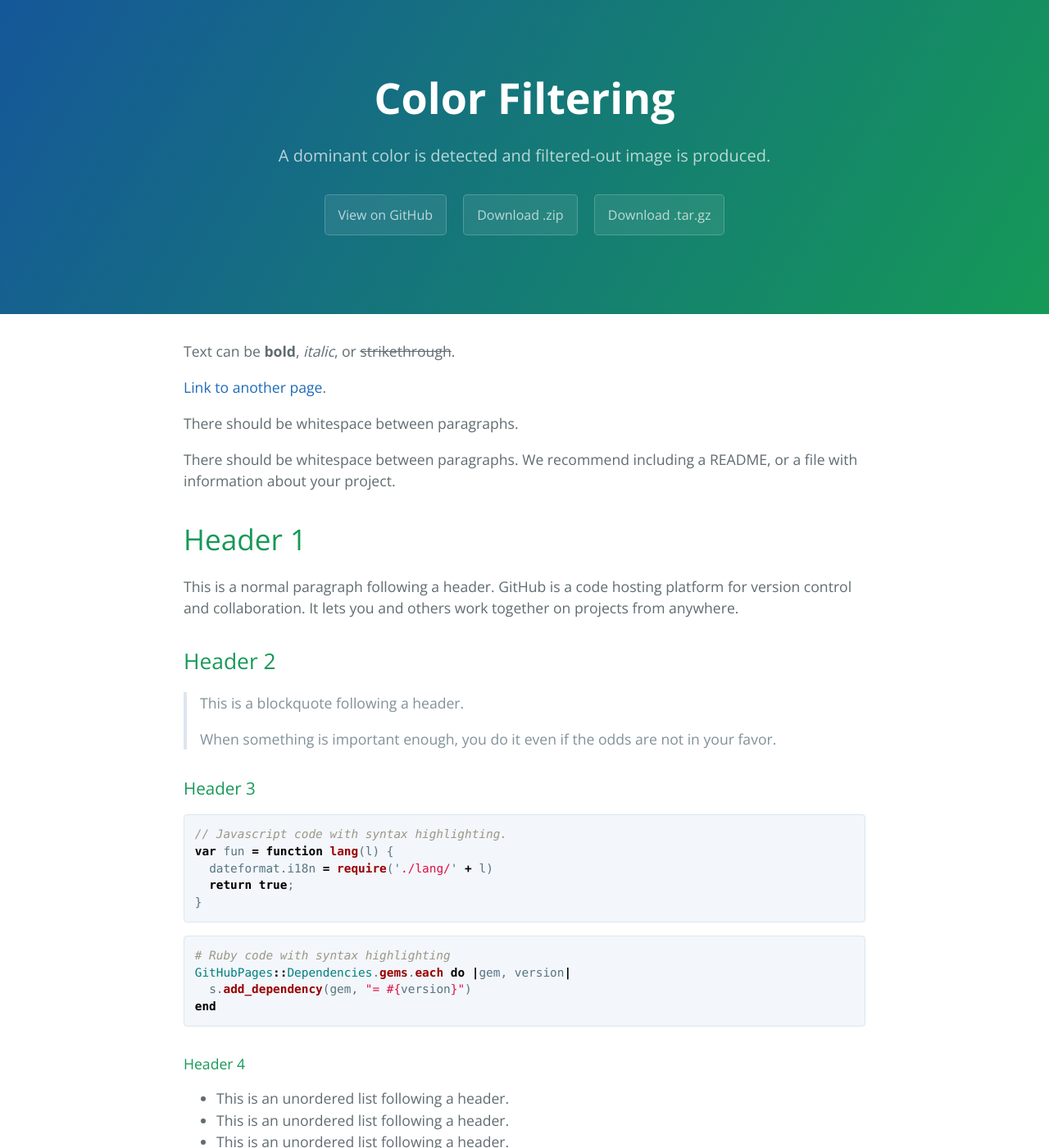
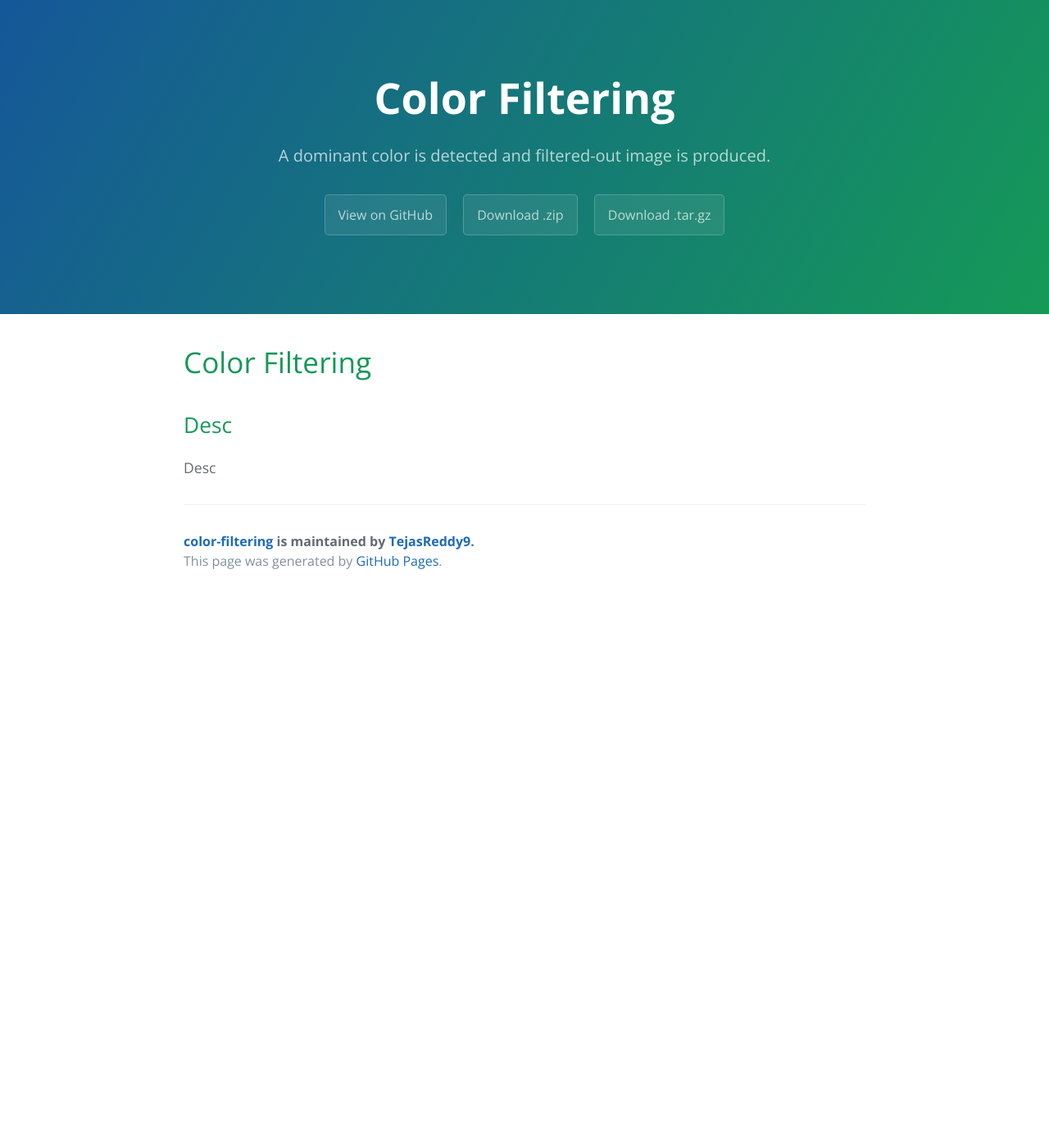
Before and after one commit to TejasReddy9/color-filtering, a Jekyll site: the page built from docs/index.md, in a window 1280 px wide and 1400 px high. Shown: the whole window at 82% size. Built offline with Jekyll 4.4.1, drawn with Linux system fonts in a browser that asks for light colours; our own code applies the rules of GitHub Pages for plain Markdown files; some of the changed text lies outside the part shown.

Commit message:
Update index.md

````diff
--- a/docs/index.md
+++ b/docs/index.md
@@ -2,122 +2,7 @@
 layout: default
 ---
 
-Text can be **bold**, _italic_, or ~~strikethrough~~.
+# Color Filtering
 
-[Link to another page](./another-page.html).
-
-There should be whitespace between paragraphs.
-
-There should be whitespace between paragraphs. We recommend including a README, or a file with information about your project.
-
-# Header 1
-
-This is a normal paragraph following a header. GitHub is a code hosting platform for version control and collaboration. It lets you and others work together on projects from anywhere.
-
-## Header 2
-
-> This is a blockquote following a header.
->
-> When something is important enough, you do it even if the odds are not in your favor.
-
-### Header 3
-
-```js
-// Javascript code with syntax highlighting.
-var fun = function lang(l) {
-  dateformat.i18n = require('./lang/' + l)
-  return true;
-}
-```
-
-```ruby
-# Ruby code with syntax highlighting
-GitHubPages::Dependencies.gems.each do |gem, version|
-  s.add_dependency(gem, "= #{version}")
-end
-```
-
-#### Header 4
-
-*   This is an unordered list following a header.
-*   This is an unordered list following a header.
-*   This is an unordered list following a header.
-
-##### Header 5
-
-1.  This is an ordered list following a header.
-2.  This is an ordered list following a header.
-3.  This is an ordered list following a header.
-
-###### Header 6
-
-| head1        | head two          | three |
-|:-------------|:------------------|:------|
-| ok           | good swedish fish | nice  |
-| out of stock | good and plenty   | nice  |
-| ok           | good `oreos`      | hmm   |
-| ok           | good `zoute` drop | yumm  |
-
-### There's a horizontal rule below this.
-
-* * *
-
-### Here is an unordered list:
-
-*   Item foo
-*   Item bar
-*   Item baz
-*   Item zip
-
-### And an ordered list:
-
-1.  Item one
-1.  Item two
-1.  Item three
-1.  Item four
-
-### And a nested list:
-
-- level 1 item
-  - level 2 item
-  - level 2 item
-    - level 3 item
-    - level 3 item
-- level 1 item
-  - level 2 item
-  - level 2 item
-  - level 2 item
-- level 1 item
-  - level 2 item
-  - level 2 item
-- level 1 item
-
-### Small image
-
-![Octocat](https://assets-cdn.github.com/images/icons/emoji/octocat.png)
-
-### Large image
-
-![Branching](https://guides.github.com/activities/hello-world/branching.png)
-
-
-### Definition lists can be used with HTML syntax.
-
-<dl>
-<dt>Name</dt>
-<dd>Godzilla</dd>
-<dt>Born</dt>
-<dd>1952</dd>
-<dt>Birthplace</dt>
-<dd>Japan</dd>
-<dt>Color</dt>
-<dd>Green</dd>
-</dl>
-
-```
-Long, single-line code blocks should not wrap. They should horizontally scroll if they are too long. This line should be long enough to demonstrate this.
-```
-
-```
-The final element.
-```
+## Desc
+Desc
````
